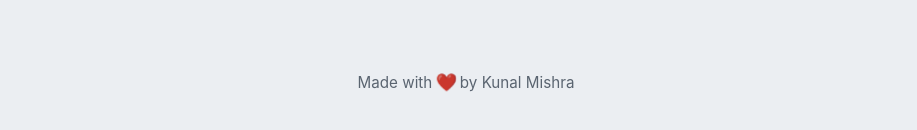
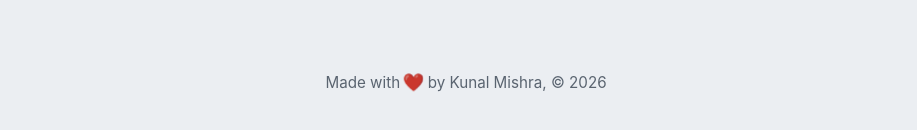
Before and after one commit to kunmishra2599/kunmishra2599.github.io, a plain HTML site: page index.html in a window 1280 px wide. Shown: the part 656-786 px from the top of the page, without its empty margins (174-1091 px from the left). Drawn offline with Linux system fonts and the light colour scheme.

Commit message:
fixed footer

```diff
--- a/index.html
+++ b/index.html
@@ -44,7 +44,7 @@
     </section>
 
     <footer class="site-footer">
-      <p>Made with <span class="heart" aria-label="love">❤️</span> by Kunal Mishra</p>
+      <p>Made with <span class="heart" aria-label="love">❤️</span> by Kunal Mishra, © 2026</p>
     </footer>
   </main>
 </body>
```
Also changed, not shown: 1 other file.
